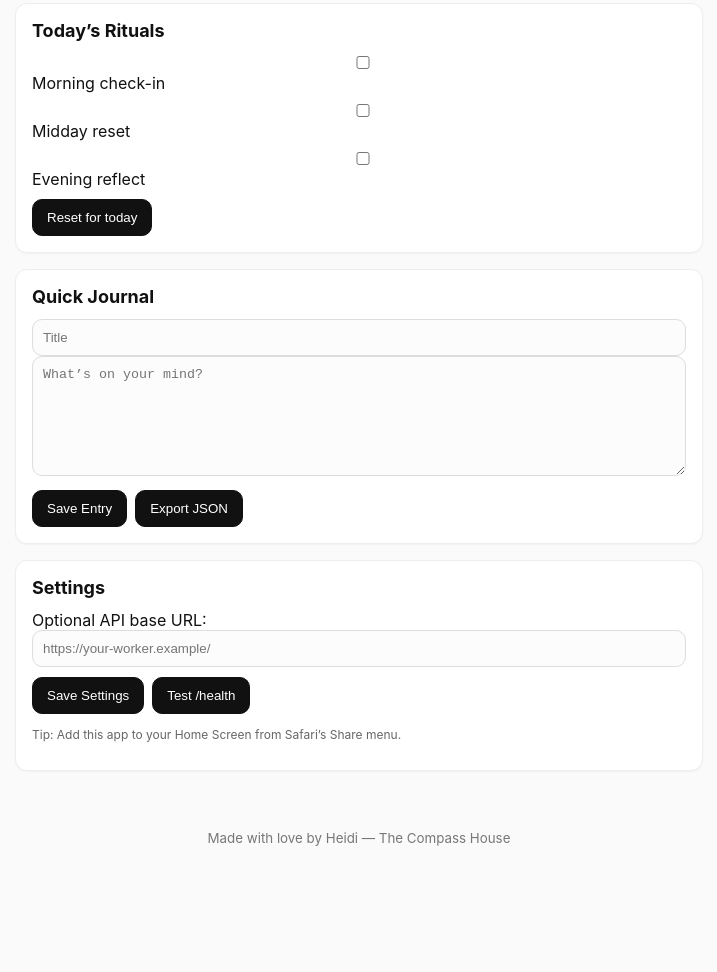
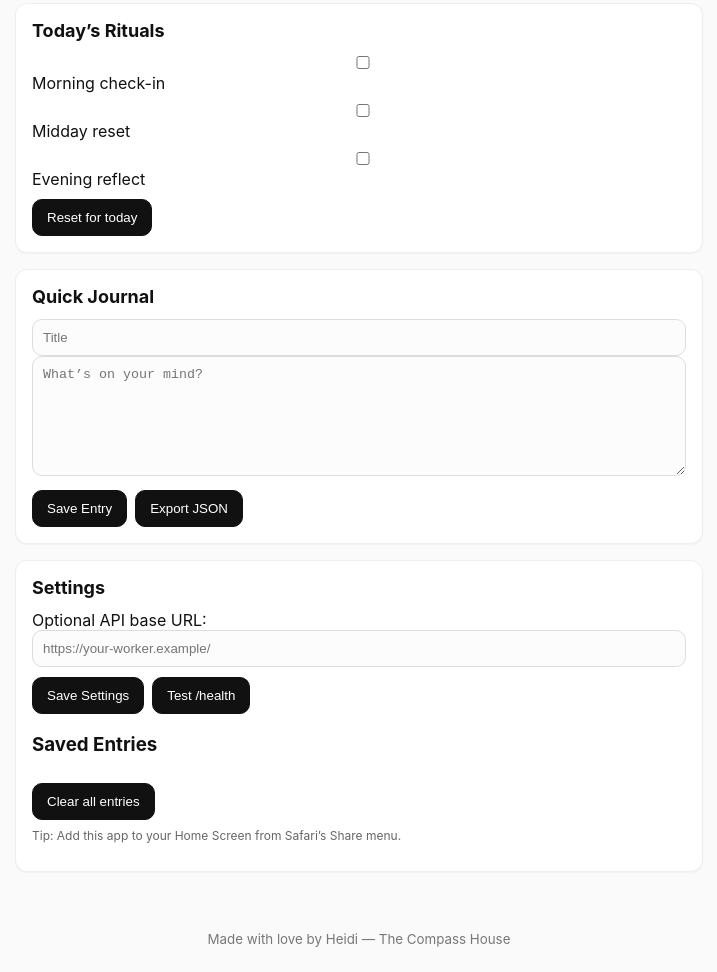
Before and after one commit to heidipohlx2010-jpg/Compass-House, a plain HTML site: page index.html in a window 1280 px wide. Shown: the part 427-1399 px from the top of the page, without its empty margins (281-998 px from the left). Before the commit the page ends 1298 px from the top, so only its background shows below. Drawn offline with Linux system fonts and the light colour scheme.

Commit message:
Update index.html

```diff
--- a/index.html
+++ b/index.html
@@ -60,7 +60,12 @@
         <button id="testHealth">Test /health</button>
       </div>
       <pre id="apiLog"></pre>
-      <p class="hint">Tip: Add this app to your Home Screen from Safari’s Share menu.</p>
+   <h3>Saved Entries</h3>
+<ul id="entriesList" style="padding-left:1rem;"></ul>
+
+<!-- optional: a clear-all button -->
+<button id="clearAll" style="margin-top:.5rem;">Clear all entries</button>
+   <p class="hint">Tip: Add this app to your Home Screen from Safari’s Share menu.</p>
     </section>
   </main>
 
```
